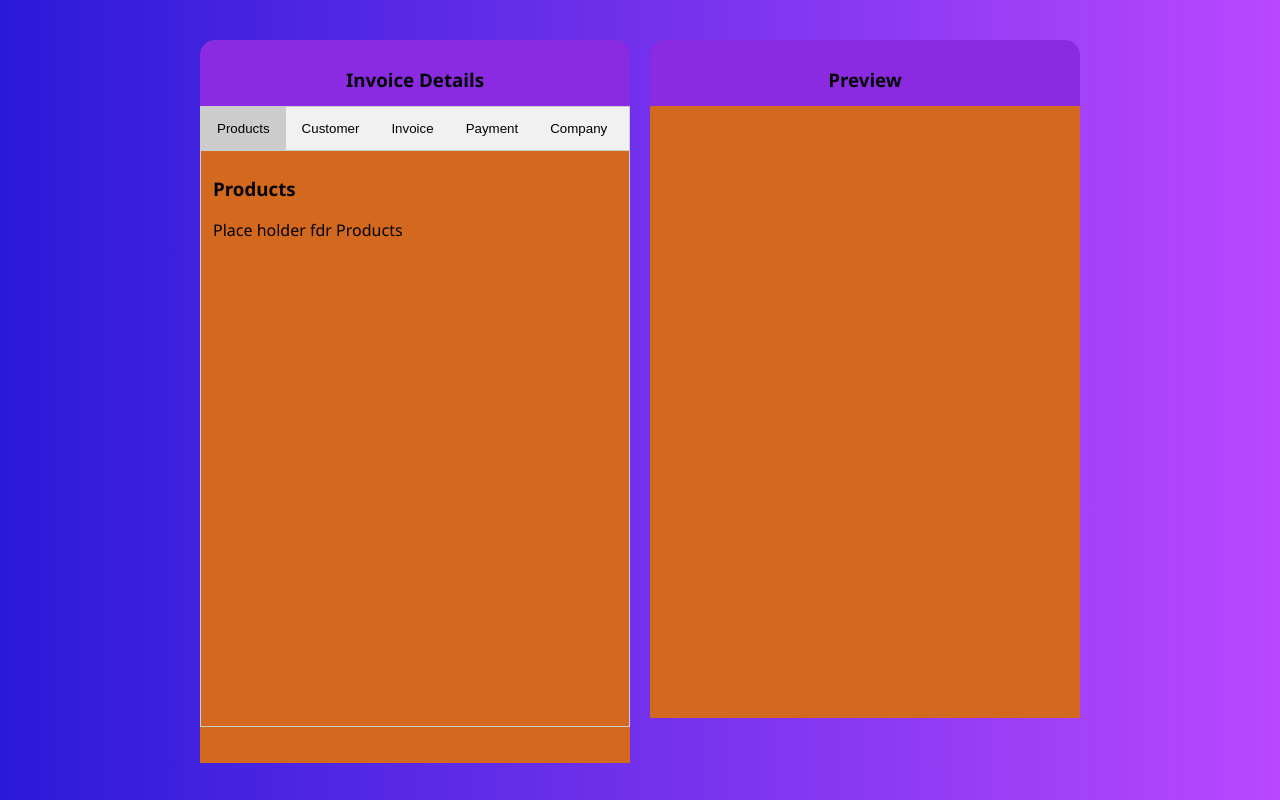
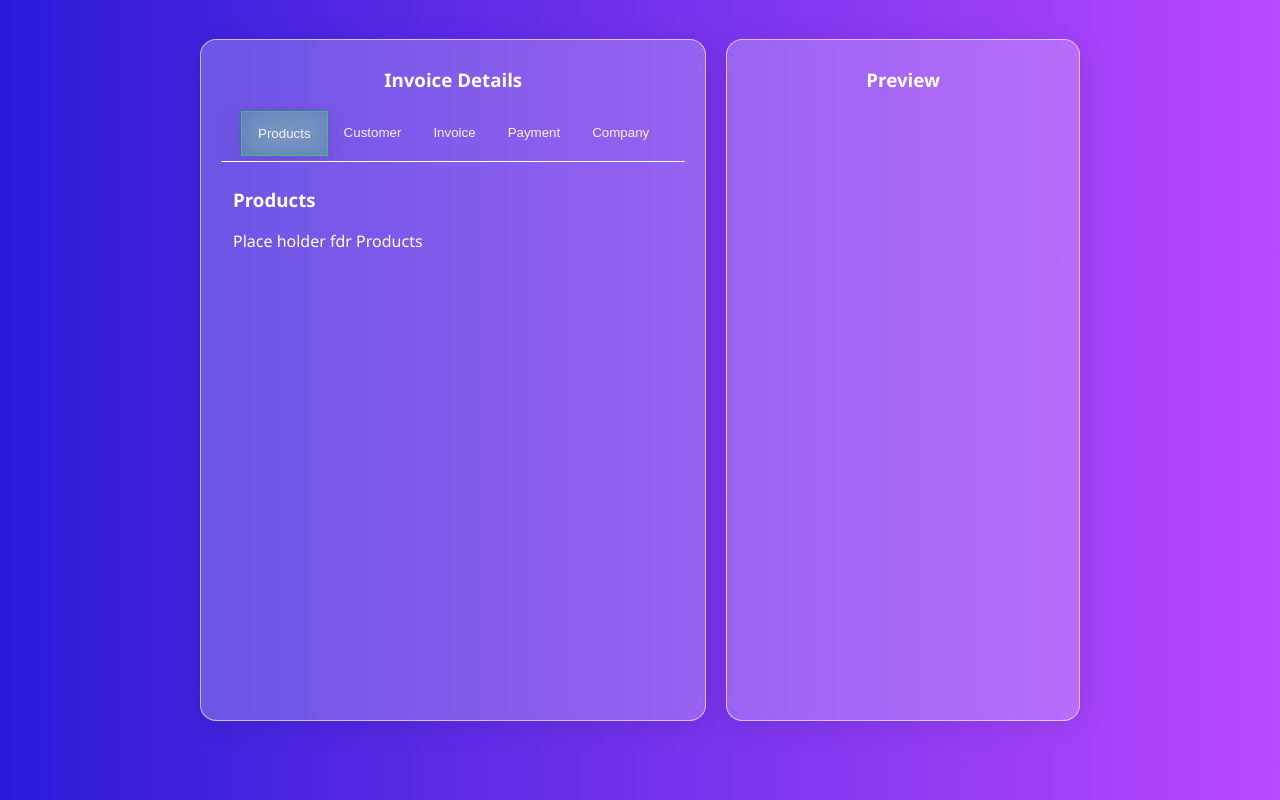
Before and after one commit to Doctor-Wraith/Invoicer, a plain HTML site: page index.html in a window 1280 px wide. Drawn offline with Linux system fonts and the light colour scheme.

Commit message:
added some styling

```diff
--- a/css/primary_layout.css
+++ b/css/primary_layout.css
@@ -2,6 +2,7 @@ body {
     margin: 0 0 0 0;
     font-family: "Segoe UI", Tahoma, Geneva, Verdana, sans-serif;
     background: linear-gradient(90deg, #2a1ad8 0%, #4e26e2 25%, #7231ec 50%, #953df5 75%, #b948ff 100%);
+    color: white;
 }
 
 #main-wrapper {
@@ -12,13 +13,20 @@ body {
     justify-content: center;
     justify-items: center;
     align-items: center;
+    background-color: transparent;
 }
 
 .user-input-wrapper {
-    background-color: transparent;
     height: 100%;
     width: 100%;
-    margin-right: 10px
+    margin-right: 10px;
+    /* From https://css.glass */
+    background: rgba(255, 255, 255, 0.23);
+    border-radius: 16px;
+    box-shadow: 0 4px 30px rgba(0, 0, 0, 0.1);
+    backdrop-filter: blur(3.8px);
+    -webkit-backdrop-filter: blur(3.8px);
+    border: 1px solid rgba(255, 255, 255, 0.62);
 }
 
 .preview-wrapper {
@@ -26,19 +34,24 @@ body {
     width: 100%;
     margin-left: 10px;
     background-color: transparent;
+    background: rgba(255, 255, 255, 0.23);
+    border-radius: 16px;
+    box-shadow: 0 4px 30px rgba(0, 0, 0, 0.1);
+    backdrop-filter: blur(3.8px);
+    -webkit-backdrop-filter: blur(3.8px);
+    border: 1px solid rgba(255, 255, 255, 0.62);
 }
 
 
 .content {
-    background-color: chocolate;
+    background-color: transparent;
     display: block;
     height: 90%;
-    width: 100%
-
+    width: 100%;
 }
 
 .header {
-    background-color: blueviolet;
+    background-color: transparent;
     display: block;
     height: 5%;
     width: 100%;
--- a/css/tabs.css
+++ b/css/tabs.css
@@ -1,32 +1,44 @@
 .tab {
     overflow: hidden;
-    border: 1px solid #ccc;
-    background-color: #f1f1f1;
+    /* border: 1px solid #ccc; */
+    background-color: transparent;
+    display: flex;
+    justify-content: center;
+    border-bottom: 1px solid white;
+    padding: 5px 20px;
+    color: white;
+}
+
+.content-wrapper {
+    padding: 0px 20px;
 }
 
 .tab button {
     background-color: inherit;
-    float: left;
     border: none;
     outline: none;
     cursor: pointer;
     padding: 14px 16px;
-    transition: 0.3s;
+    color: #f9f1f1;
+    /* transition: 0.3s; */
     height: 7.5%;
 }
 
-.tab button:hover {
-    background-color: #ddd;
-}
-
 .tab button.active {
-    background-color: #ccc;
+    /* From https://css.glass */
+    background: rgba(29, 236, 43, 0.23);
+    /* border-radius: 16px; */
+    box-shadow: 0 4px 30px rgba(0, 0, 0, 0.1);
+    backdrop-filter: blur(13.7px);
+    -webkit-backdrop-filter: blur(13.7px);
+    border: 1px solid rgba(29, 236, 43, 0.62);
 }
 
 .tabcontent {
+    background-color: transparent;
     display: none;
     padding: 6px 12px;
-    border: 1px solid #ccc;
+    /* border: 1px solid #ccc; */
     border-top: none;
     height: 92%;
 }
--- a/index.html
+++ b/index.html
@@ -14,6 +14,8 @@
             <div class="user-input-header header">
                 <h3>Invoice Details</h3>
             </div>
+            <div class="user-input-content content">
+                <div class="content-wrapper">
                     <div class="tab">
                         <button class="tablinks" onclick="openTab(event, 'Product')" id="openDefault">Products</button>
                         <button class="tablinks" onclick="openTab(event, 'Customer')">Customer</button>
@@ -21,7 +23,7 @@
                         <button class="tablinks" onclick="openTab(event, 'Payment')">Payment</button>
                         <button class="tablinks" onclick="openTab(event, 'Company')">Company</button>
                     </div>
-            <div class="user-input-content content">
+
 
                     <div class="tabcontent" id="Product">
                         <h3>Products</h3>
@@ -45,7 +47,7 @@
                         <p>Place Holder for Company</p>
                     </div>
 
-
+                </div>
             </div>
         </div>
         <div class="preview-wrapper">
```
Lines whose indentation alone changed are shown as unchanged.
